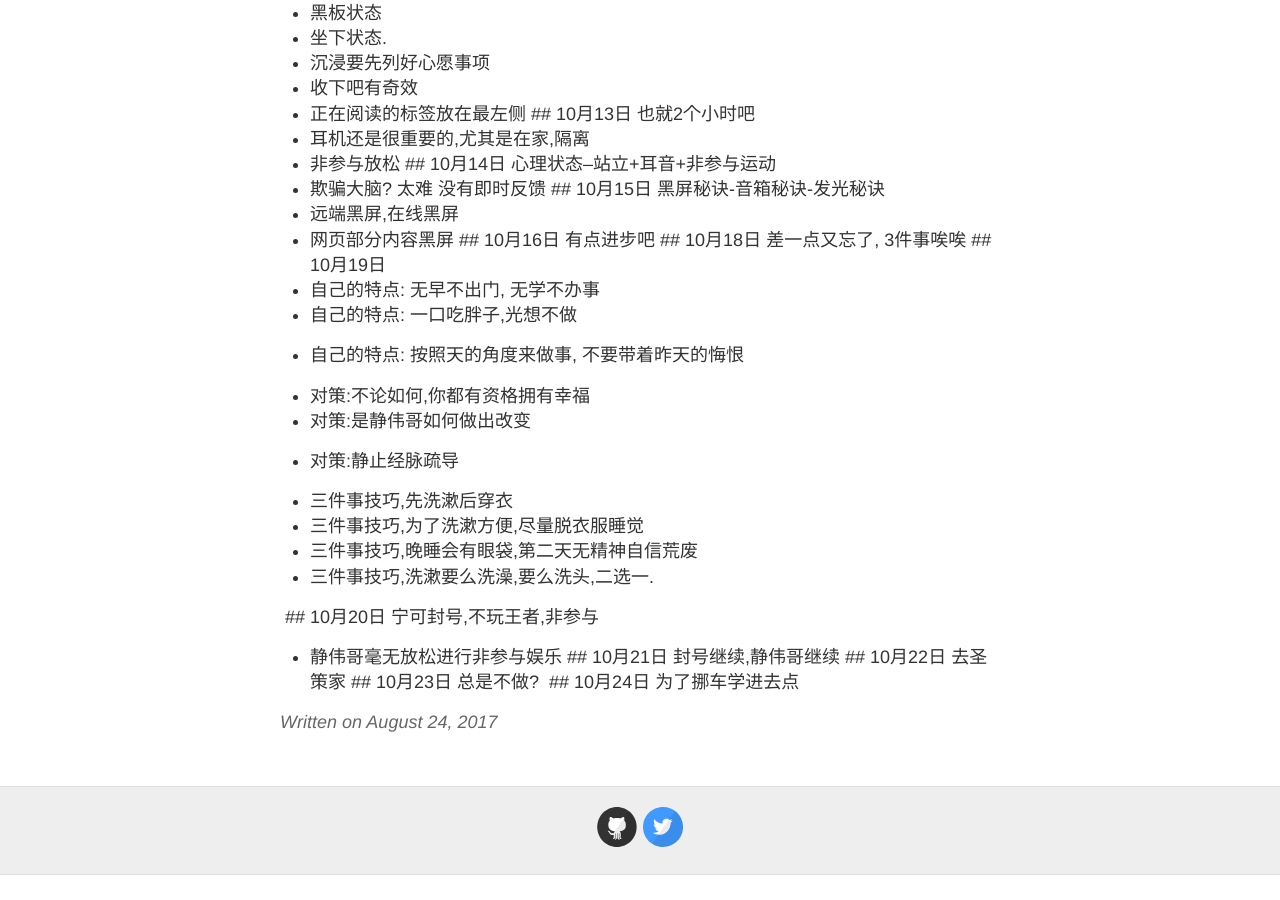
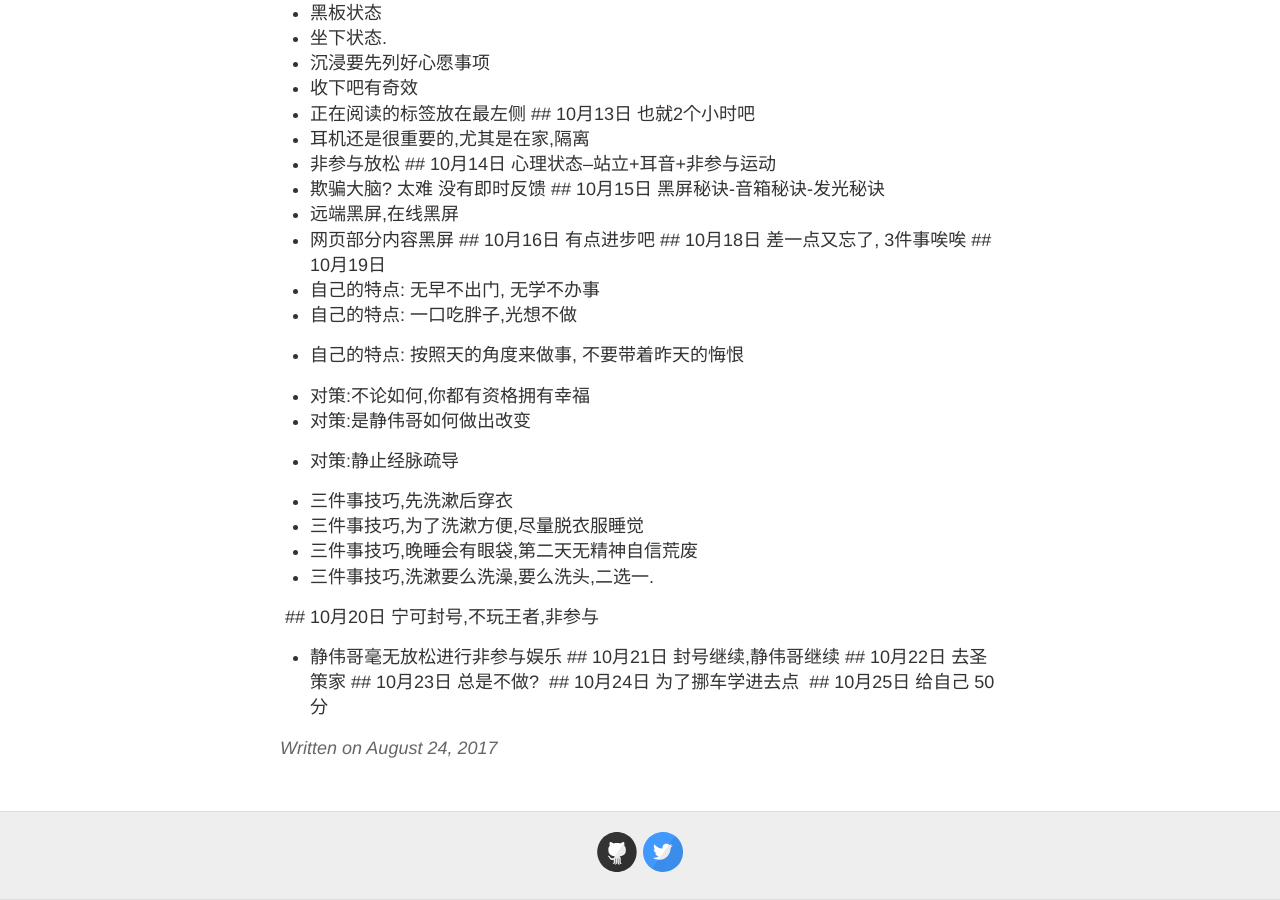
Before and after one commit to evelol/zzx_blog, a Jekyll site: the page built from _posts/2017-08-24-Ok.md, in a window 1280 px wide and 900 px high, scrolled down 5157 px. Built offline with Jekyll 4.4.1, drawn with Linux system fonts in a browser that asks for light colours; our own code applies the rules of GitHub Pages for plain Markdown files; before the commit the page ends 6032 px from its top, so only the background shows below that.

Commit message:
Update 2017-08-24-Ok.md

```diff
--- a/_posts/2017-08-24-Ok.md
+++ b/_posts/2017-08-24-Ok.md
@@ -163,3 +163,4 @@ q## 24日,昨天搞了搞linux，用了下deepin
  ## 10月22日 去圣策家
  ## 10月23日 总是不做?
   ## 10月24日 为了挪车学进去点
+  ## 10月25日 给自己 50分
```
